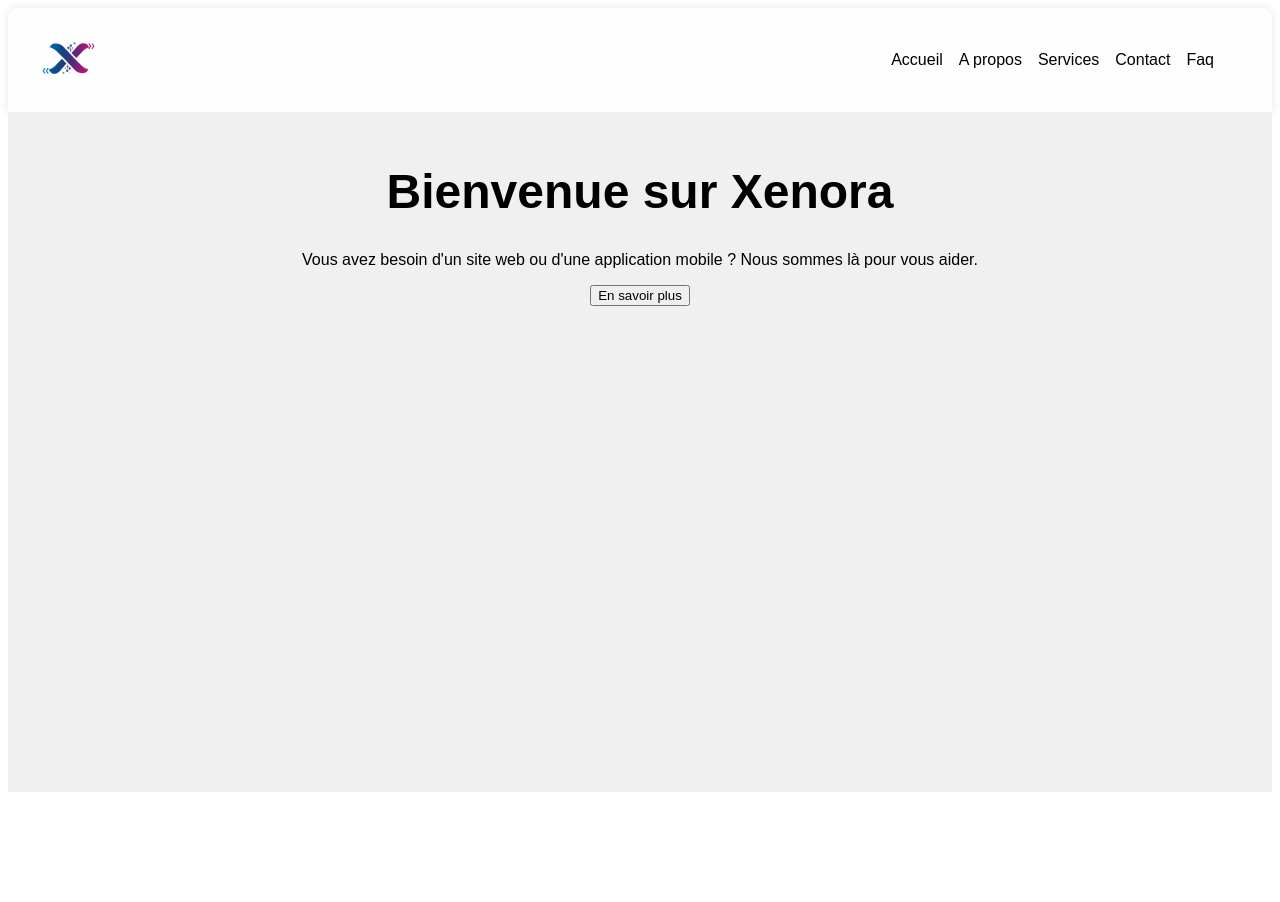
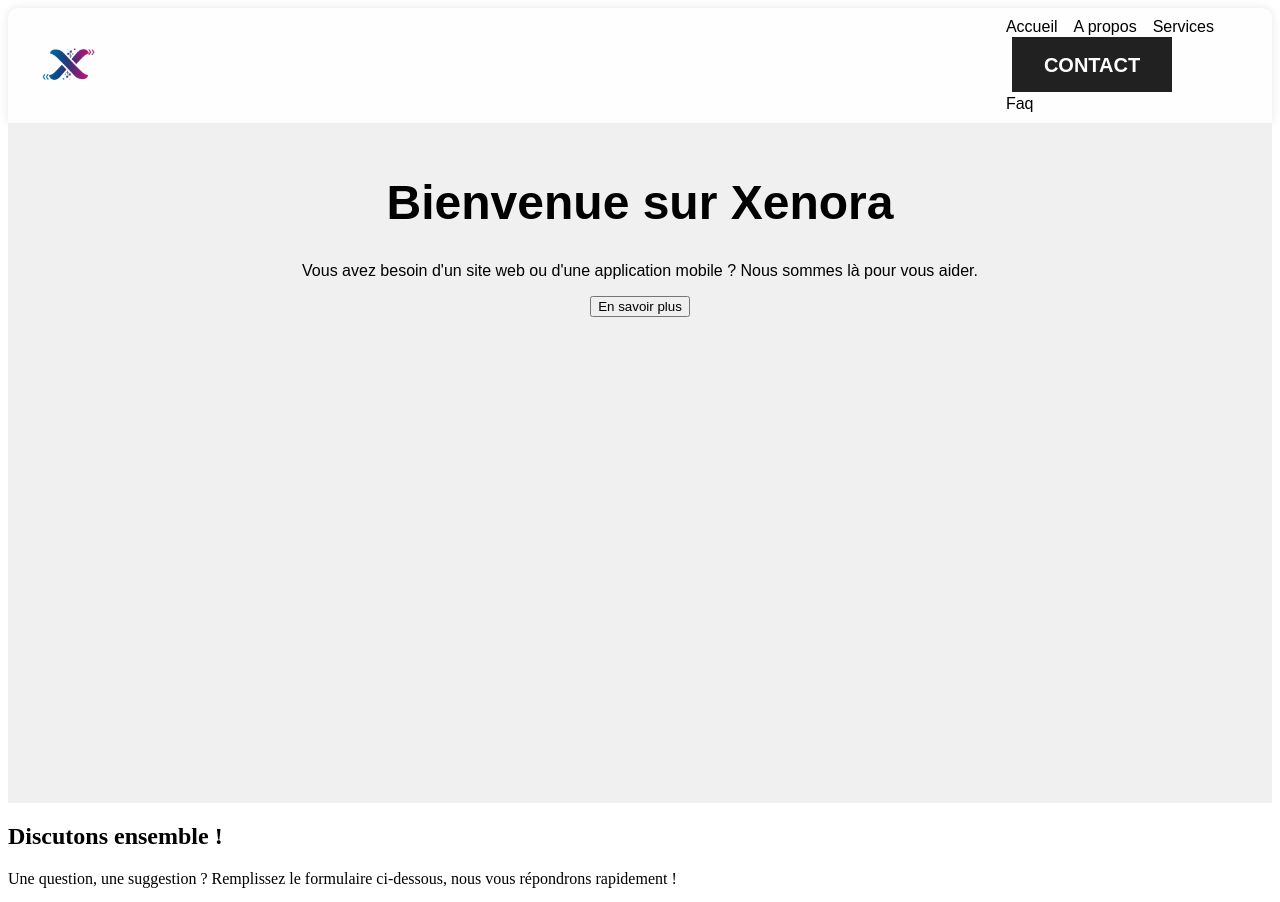
Before and after one commit to Amolyy25/Xenora, a React (Vite) app: page / in a window 1280 px wide. Shown: the top 902 px of the page. Before the commit the page ends 800 px from the top, so only its background shows below. Built offline with nearby package versions, Linux system fonts and the light colour scheme.

Commit message:
contact section

```diff
--- a/package.json
+++ b/package.json
@@ -11,7 +11,8 @@
   },
   "dependencies": {
     "react": "^19.1.1",
-    "react-dom": "^19.1.1"
+    "react-dom": "^19.1.1",
+    "styled-components": "^6.1.19"
   },
   "devDependencies": {
     "@eslint/js": "^9.36.0",
--- a/src/NavBar.tsx
+++ b/src/NavBar.tsx
@@ -1,6 +1,7 @@
 import React from 'react'
 import logo from './assets/logo.png'
 import './NavBar.css'
+import Button from './contactbtn'
 
 const NavBar = () => {
     return (
@@ -15,7 +16,7 @@ const NavBar = () => {
                             <a href="/" className="nodecoration mrr1    ">Accueil</a>
                             <a href="/" className="nodecoration mrr1">A propos</a>
                             <a href="/" className="nodecoration mrr1">Services</a>
-                            <a href="/" className="nodecoration mrr1">Contact</a>
+                            <Button />
                             <a href="/" className="nodecoration mrr1">Faq</a>
                         </li>
                     </ul>
--- /dev/null
+++ b/src/contact.css
@@ -0,0 +1,13 @@
+.main {
+    width: '100%';
+    margin: '2rem auto';
+    padding: '1rem'
+}
+
+.form {
+    display: flex;
+    flex-direction: column;
+    gap: 1rem;
+    max-width: 600px;
+    margin: 0 auto;
+}
--- /dev/null
+++ b/src/contact.tsx
@@ -0,0 +1,32 @@
+import React from 'react';
+import './contact.css';
+
+const Contact: React.FC = () => {
+    return (
+        <main className="contact-main">
+            <section className="contact-container">
+                <h1 className="contact-title">Discutons ensemble&nbsp;!</h1>
+                <p className="contact-description">
+                    Une question, une suggestion ? Remplissez le formulaire ci-dessous, nous vous répondrons rapidement !
+                </p>
+                <form className="contact-form">
+                    <div className="form-group">
+                        <label htmlFor="name">Nom</label>
+                        <input type="text" id="name" name="name" required placeholder="Votre nom" />
+                    </div>
+                    <div className="form-group">
+                        <label htmlFor="email">Email</label>
+                        <input type="email" id="email" name="email" required placeholder="Votre email" />
+                    </div>
+                    <div className="form-group">
+                        <label htmlFor="message">Message</label>
+                        <textarea id="message" name="message" rows={5} required placeholder="Votre message" />
+                    </div>
+                    <button type="submit" className="contact-btn">Envoyer</button>
+                </form>
+            </section>
+        </main>
+    );
+};
+
+export default Contact;
--- /dev/null
+++ b/src/contactbtn.tsx
@@ -0,0 +1,77 @@
+import React from 'react';
+import styled from 'styled-components';
+
+const Button = () => {
+  return (
+    <StyledWrapper>
+      <button>
+        <a href="#" className="btn2"><span className="spn2">Contact</span></a>
+      </button>
+    </StyledWrapper>
+  );
+}
+
+const StyledWrapper = styled.div`
+  .btn2 {
+    position: relative;
+    display: inline-block;
+    padding: 15px 30px;
+    border: 2px solid #fefefe;
+    text-transform: uppercase;
+    color: #fefefe;
+    text-decoration: none;
+    font-weight: 600;
+    font-size: 20px;
+    transition: 0.3s;
+  }
+
+  .btn2::before {
+    content: "";
+    position: absolute;
+    top: -2px;
+    left: -2px;
+    width: calc(100% + 4px);
+    height: calc(100% - -2px);
+    background-color: #212121;
+    transition: 0.3s ease-out;
+    transform: scaleY(1);
+  }
+
+  .btn2::after {
+    content: "";
+    position: absolute;
+    top: -2px;
+    left: -2px;
+    width: calc(100% + 4px);
+    height: calc(100% - 50px);
+    background-color: #212121;
+    transition: 0.3s ease-out;
+    transform: scaleY(1);
+  }
+
+  .btn2:hover::before {
+    transform: translateY(-25px);
+    height: 0;
+  }
+
+  .btn2:hover::after {
+    transform: scaleX(0);
+    transition-delay: 0.15s;
+  }
+
+  .btn2:hover {
+    border: 2px solid #fefefe;
+  }
+
+  .btn2 span {
+    position: relative;
+    z-index: 3;
+  }
+
+  button {
+    text-decoration: none;
+    border: none;
+    background-color: transparent;
+  }`;
+
+export default Button;
--- a/src/main.tsx
+++ b/src/main.tsx
@@ -4,10 +4,12 @@ import Hero from './Hero.tsx'
 import './styles.css'
 
 import NavBar from './NavBar.tsx'
+import Contact from './contact.tsx'
 
 createRoot(document.getElementById('root')!).render(
   <StrictMode>
     <NavBar />
     <Hero />
+    <Contact />
   </StrictMode>
 )
```
Also changed, not shown: src/ContactModal.tsx (added, +34 -0 lines).
